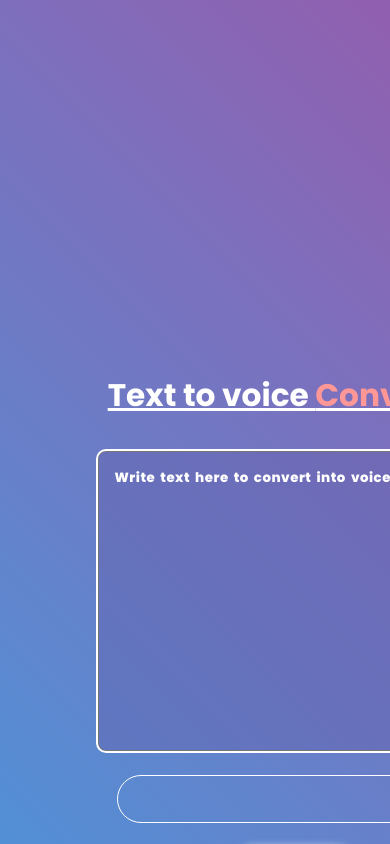
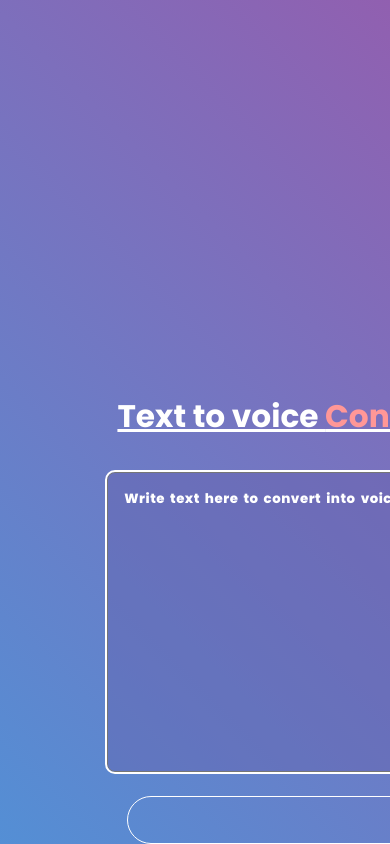
Before and after one commit to mrimhasan/Text-to-Speech-converter, a plain HTML site: page index.html in a window 390 px wide. Shown: the top 844 px of the page. Drawn offline with Linux system fonts and the light colour scheme.

Commit message:
Update style.css

```diff
--- a/style.css
+++ b/style.css
@@ -130,8 +130,8 @@ body {
 }
 
     .container{
-        width:150%;
-        height:150vh;
+        width:155%;
+        height:155vh;
     }
 
     #Text{
```
